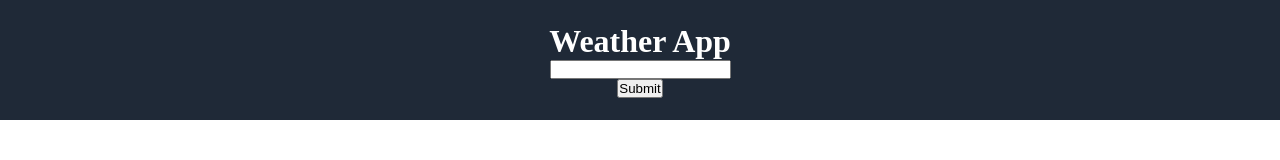
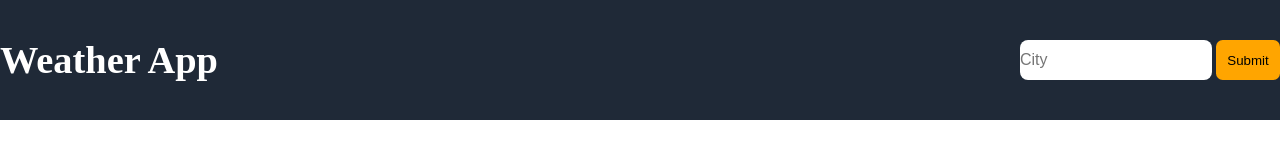
Before and after one commit to Kgodisho-Mononyane/weather-app, a website built with webpack: page src/template.html in a window 1280 px wide. Built offline with nearby package versions, Linux system fonts and the light colour scheme.

Commit message:
complete header styling and add new js files

```diff
--- a/src/style.css
+++ b/src/style.css
@@ -15,6 +15,7 @@
 
     --display: 15vh;
     --spacing: 1.5em;
+    --border-radius: 0.5em;
 }
 
 /*HEADER*/
@@ -24,13 +25,32 @@ header {
     width: 100vw;
     height: var(--display);
     display: flex;
-    flex-direction: column;
     align-items: center;
-    justify-content: center;
+    justify-content:space-between;
+    /* padding: 0em 0.5em 0em 0em */
+    /* margin-right: 5em;
+    margin-left: 0.5em; */
+
 }
 
 #heading {
     font-size: 2.4em;
+}
+
+#city-input {
+  height: 2.5rem;
+  width: 12rem;
+  border: none;
+  border-radius: var(--border-radius);
+  font-size: 1rem;
+}
+
+#submit-btn {
+  background-color: orange;
+  border: none;
+  height: 2.5rem;
+  width: 4rem;
+  border-radius: var(--border-radius);
 }
 
 /*MAIN*/
--- a/src/template.html
+++ b/src/template.html
@@ -7,9 +7,12 @@
   </head>
   <body>
     <header>
-      <h1>Weather App</h1>
-      <input type="text">
-      <button>Submit</button>
+      <h1 id="heading">Weather App</h1>
+      <div id="left-header">
+        <input type="text" placeholder="City" id="city-input">
+        <button type="submit" id="submit-btn">Submit</button>
+      </div>
+
     </header>
     <main>
       <div id="content-contaier"></div>
```
Also changed, not shown: src/DOMController.js (added), src/second.js (deleted), src/weather.js (added).
